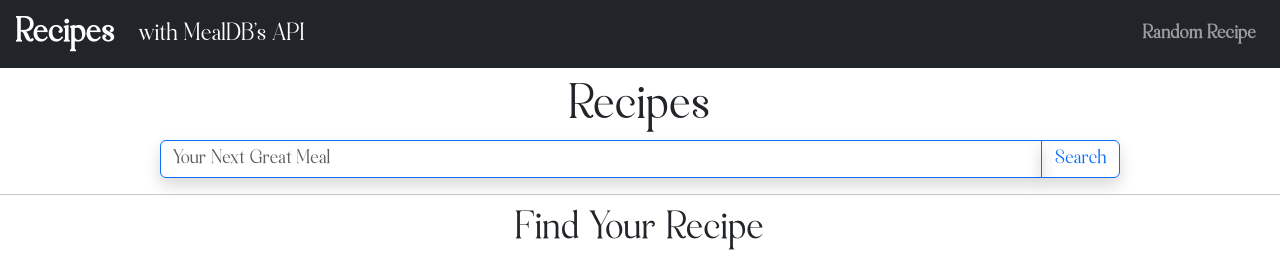
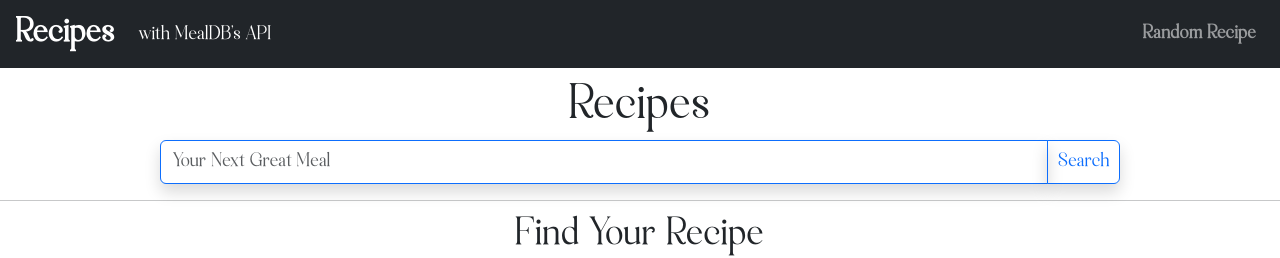
Before and after one commit to mlgoldstein28/recipes-net, a React (Create React App) app: page / in a window 1280 px wide. Shown: the top 258 px of the page. Built offline with nearby package versions, Linux system fonts and the light colour scheme; no server answers.

Commit message:
Mobile Responsive 1.2

```diff
--- a/src/App.js
+++ b/src/App.js
@@ -13,6 +13,7 @@ import { BrowserRouter, Routes, Route} from 'react-router-dom';
 
 
 function App() {
+  document.body.style.overflowX = "hidden";
   return (
     <BrowserRouter>
       <div className="App">
--- a/src/components/Navbar/Navbar.js
+++ b/src/components/Navbar/Navbar.js
@@ -4,7 +4,7 @@ import styles from './Navbar.module.scss';
 const Navbar = () => {
    return (
     <nav className="navbar navbar-expand-lg navbar-dark bg-dark">
-        <a className="navbar-brand" href="/"><span className="m-3 fs-3 fw-bold">Recipes </span><span className={`${styles.subHead}`}>with MealDB's API</span></a>
+        <a className="navbar-brand" href="/"><span className="m-3 fs-3 fw-bold">Recipes </span><span className={`fs-6 ${styles.subHead}`}>with MealDB's API</span></a>
         <div className="ms-auto">
             <ul className="navbar-nav">
                 <li className="nav-item">
--- a/src/components/Search/Search.module.scss
+++ b/src/components/Search/Search.module.scss
@@ -1,6 +1,7 @@
 .searchBut {
     border-top-left-radius: 0;
     border-bottom-left-radius: 0;
+    padding: 9px
 }
 
 .searchInp {
```
